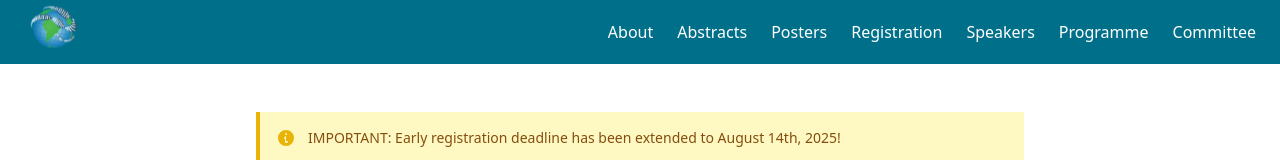
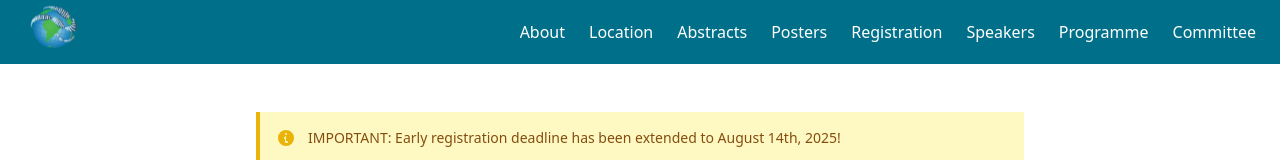
Before and after one commit to Yanomafpk/congresso-icb, a React (Create React App) app in the folder congresso-icb/: page / in a window 1280 px wide. Shown: the top 160 px of the page. Built offline with nearby package versions, Linux system fonts and the light colour scheme.

Commit message:
feat: map

```diff
--- a/congresso-icb/src/App.js
+++ b/congresso-icb/src/App.js
@@ -14,6 +14,7 @@ function App() {
   const abstractRef = useRef(null);
   const posterInformation = useRef(null);
   const registration = useRef(null);
+  const locationRef = useRef(null);
 
 
   const handleScrollTo = (ref) => {
@@ -382,6 +383,7 @@ const toggleMenu = () => setIsMenuOpen(!isMenuOpen);
           `}
         >
           <a href="#About" className="text-white hover:text-gray-300" onClick={() => handleScrollTo(aboutRef)}>About</a>
+          <a href="#Location" className="text-white hover:text-gray-300" onClick={() => handleScrollTo(locationRef)}>Location</a>
           <a href="#Abstract" className="text-white hover:text-gray-300" onClick={() => handleScrollTo(abstractRef)}>Abstracts</a>
           <a href="#PosterInformation" className="text-white hover:text-gray-300" onClick={() => handleScrollTo(posterInformation)}>Posters</a>
           <a href="#Registration" className="text-white hover:text-gray-300" onClick={() => handleScrollTo(registration)}>Registration</a>
@@ -429,7 +431,7 @@ const toggleMenu = () => setIsMenuOpen(!isMenuOpen);
         </p>
       </div>
 
-      <div className="mt-8 px-8 md:px-16">
+      <div className="mt-8 px-8 md:px-16" ref={locationRef} id="Location">
         <h1 className="text-3xl font-inter font-bold text-customColor text-center">Location</h1>
         <div className="w-full h-px bg-gray-500 mt-4 mx-auto"></div>
         <p className="mt-6 text-left text-base">
```
